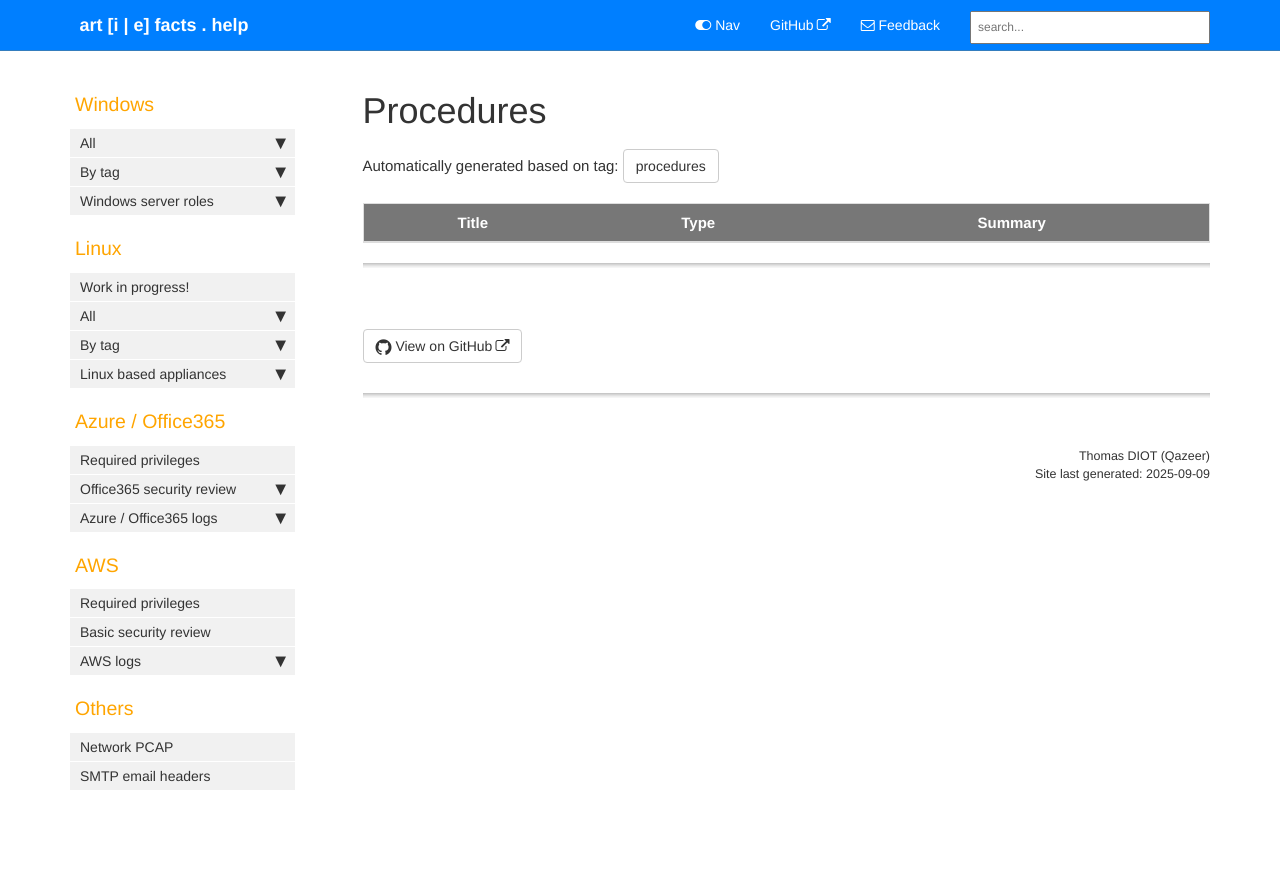
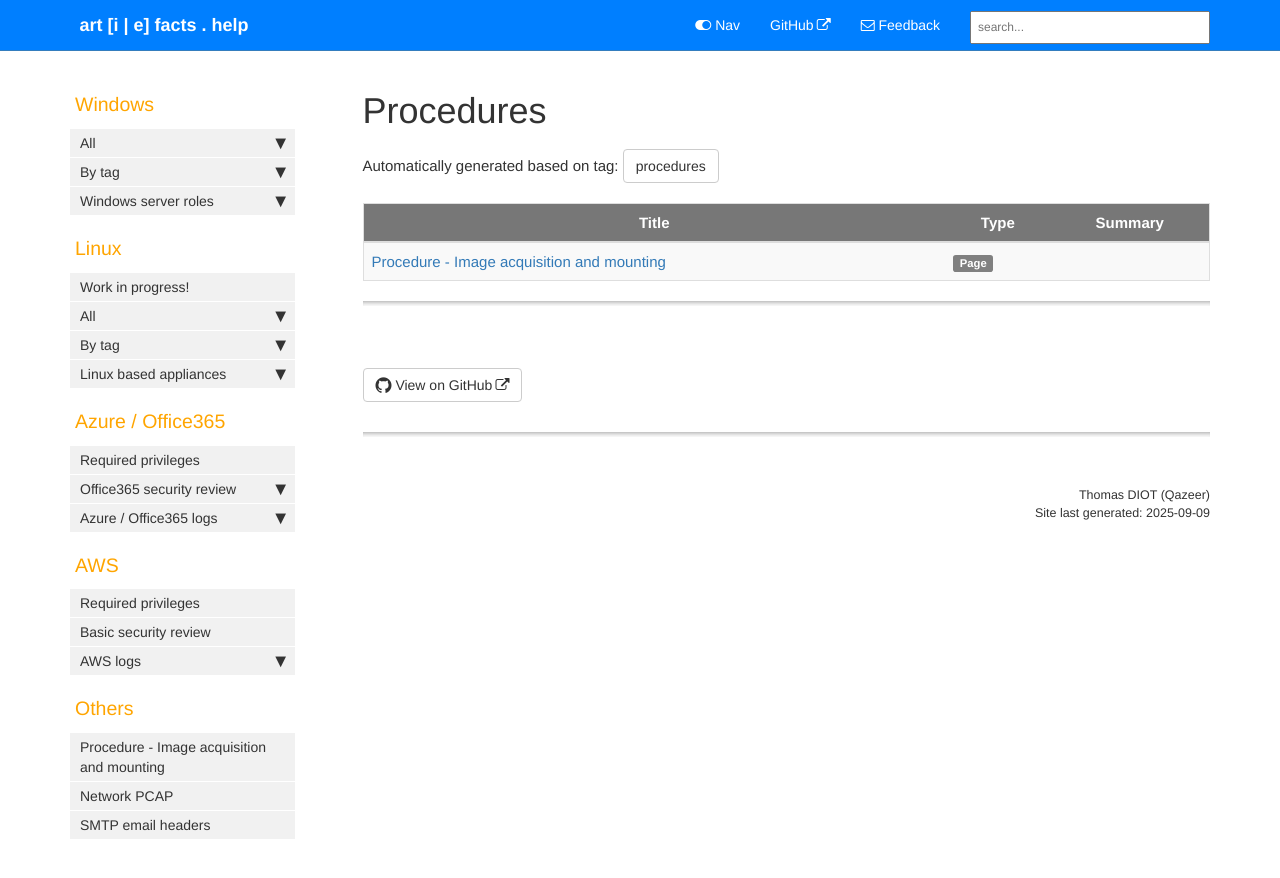
Before and after one commit to Qazeer/artefacts.help, a Jekyll site: the page built from pages/tags/tag_procedures.md, in a window 1280 px wide. Shown: the top 878 px of the page. Built offline with Jekyll 4.4.1, drawn with Linux system fonts in a browser that asks for light colours; comment, search, counter and statistics services are not loaded; part of the change alters nothing that is shown.

Commit message:
[Procedure] Image acquisition and mounting - init

````diff
--- a/_data/sidebars/sidebar.yml
+++ b/_data/sidebars/sidebar.yml
@@ -1004,6 +1004,10 @@
   output: web
   children:
 
+  - title: Procedure - Image acquisition and mounting
+    url: /procedure_image_acquisition_and_mounting.html
+    output: web
+
   - title: Network PCAP
     url: /network_pcap.html
     output: web
--- /dev/null
+++ b/pages/others/image_acquisition_and_mounting.md
@@ -0,0 +1,404 @@
+---
+title: Procedure - Image acquisition and mounting
+summary: ''
+keywords: image, disk, mount, raw, img, Advanced Forensics Format, AFF, EnCase, E01, FTK Imager, dd, dc3dd, Guymager, CAINE, TX1, Tableau, MBR, GPT, vmdk, VHD, VHDX, VDI, OVF, ESXi, vSphere, lsblk, SSHFS, Arsenal Image Mounter, guestmount, ewfmount, Logical Volume Manager, LVM, kpartx, pvs, lvdisplay, vgchange, mmls, loop, noload, noatime, noexec, show_sys_files
+tags:
+  - procedures
+location: ''
+last_updated: 2025-09-01
+sidebar: sidebar
+permalink: procedure_image_acquisition_and_mounting.html
+folder: others
+---
+
+## Image acquisition
+
+### Physical devices
+
+For physical drives, the drive to be imaged should be extracted from the system
+and plugged on an acquisition station through a (ideally) hardware write
+blocker. Dedicated hardware, such as the `TX1 Tableau Forensic Imager`, can
+also be used to directly make a drive to drive or drive to file (such as a
+`raw` file) copy.
+
+If the disk to image cannot be extracted from the system, a bootable USB drive
+can be used to boot into a temporary OS (if the BIOS boot order of the target
+system can be changed). A Linux distribution suitable for forensic imaging
+should be used, such as the [`CAINE`](https://www.caine-live.net/) distribution
+(based on `Ubuntu`) or [`Kali Linux in Forensics Mode`](https://www.kali.org/docs/general-use/kali-linux-forensics-mode/). In such distributions all devices are blocked in read-only and
+auto-mounting is disabled, and a number of forensics tools are installed for
+acquisition.
+
+#### Using a Windows OS
+
+Windows should only be used as a acquisition platform if the drive to image can
+be connected through an hardware write-blocker, as Windows will automatically
+attempt to mount any recognized partitions, potentially altering the data.
+
+The `FTK Imager` utility can be used to create a forensic image of a physical
+drive or logical drive / partition. `FTK Imager` can create images in raw,
+EnCase (`E01`), or `Advanced Forensics Format (AFF)` formats.
+
+The procedure is as follows:
+
+```
+-> File -> Create Disk Image...
+   -> Physical Drive -> Selection of the source drive / device
+   -> Add image destination -> Selection of the image type (raw, E01, etc.)
+   -> Evidence collection metadata
+   -> Selection of the image destination folder and name
+```
+
+#### Using a Linux OS
+
+*Devices overview*
+
+Linux storage devices, such as hard disks or SSDs, are typically block
+devices represented as files under `/dev`. Block devices can be divided into
+one or more logical disks called partitions. This partitioning is recorded in
+the partition table, such as `MBR` or `GPT`, usually found in sector 0 of the
+disk.
+
+| Type | block device | Eventual partition(s) |
+|------|--------------|-----------------------|
+| SATA drives | Each drive is represented as `/dev/sdx`. <br><br> Example of two drives: <br> `/dev/sda` <br> `/dev/sdc` | Each partition is represented as `/dev/sdxN`. <br><br> Example of two partitions on the same drive: <br> `/dev/sda1` <br> `/dev/sda2` |
+| NVMe drives | Each drive is represented as `/dev/nvmeXn1`. <br><br> Examples: <br> `/dev/nvme0n1` <br> `/dev/nvme1n1` | Each drive is partition as `/dev/nvmeXpX`. <br><br> Examples: <br> `/dev/nvme0n1p1` <br> `/dev/nvme0n1p2` |
+| Optical medias (CD or DVD drives) | `/dev/srx` <br><br> Example of two CD / DVD drives: <br> `/dev/sr0` <br> `/dev/sr1` | NA |
+
+The `lsblk` utility can be used to list the block devices present on a system
+and the `fdisk` or `gdisk` (for handling of `GPT`) utilities to retrieve more
+information on a specific device and its partitions.
+
+```bash
+# Lists the block devices present on the system.
+lsblk
+
+# Retrieves information on the specific block device and its eventual partitions.
+# <DEVICE> example: /dev/sda
+fdisk -l <DEVICE>
+gdisk -l <DEVICE>
+```
+
+*Imaging using dd*
+
+`dd` is the standard copy utility that, while not forensic oriented, can be
+used to create image of a device / partition. `dd` presents the advantage of
+being available in most Linux distributions. A more forensics sound utility,
+such as `dc3dd` (presented below), should generally be used if possible.
+
+```bash
+# <DEVICE> example: /dev/sda
+# <PARTITION> example: /dev/sda1
+
+sha256sum <DEVICE | PARTITION> > /dest_media/SHA256_original
+
+# The device / partition block size can be retrieved using the fdisk utility.
+# The "conv=noerror,sync" option instructs dd to continue the copy if a bad sector is encountered (otherwise dd terminates).
+dd if=<DEVICE | PARTITION> of=/dest_media/image.raw bs=<2k | 4k | BLOCK_SIZE> status=progress [conv=noerror,sync]
+
+sha256sum /dest_media/image.raw  > /dest_media/SHA256_image
+```
+
+*Imaging using dc3dd*
+
+`dc3dd` is a more forensic oriented utility, based on `dd`, to make disk or
+partition image. `dc3dd` automatically detects bad sectors, natively integrates
+hashing of the input and output bytes, and integrates logging functionalities,
+making it more suitable for forensic imaging.
+
+```bash
+# log option: output log files.
+# hlog option: output file that will contains the image hash(es).
+
+dc3dd if=<DEVICE | PARTITION> hof=/dest_media/image.raw log=<LOG_FILE> hash=sha256 hlog=<HASH_FILE>
+```
+
+*Imaging using Guymager*
+
+[`Guymager`](https://guymager.sourceforge.io/) is a GUI forensic imager, that
+can produce image files in raw, EWF, and AFF formats. `Guymager` is
+multi-threaded for faster collection and integrates hashing calculation.
+
+```
+Right click device -> Acquire image
+  -> Format selection (raw, EWF, AFF)
+  -> Evidence collection metadata
+  -> Selection of the image destination folder and name
+  -> Calculate SHA-256
+```
+
+### Virtual Machines
+
+#### VMware vSphere
+
+*Procedure in brief*
+
+  1. Take a snapshot of the virtual machine to save the VM virtual memory (the
+     corresponding option must be enabled when taking the snapshot). This can
+     be done through the `ESXi Host client` or in `SSH`.
+
+  2. Shutdown the virtual machine and copy all the files in the VM folder from
+     the datastore. Depending on the number of past snapshot(s) taken, relevant
+     data may be present in different virtual drives. Additionally, metadata
+     files (`vmsm` for virtual memory or disk descriptor files) can be
+     required / relevant for analysis.
+
+*Impacts of snapshots on virtual drives*
+
+When taking a snapshot of a virtual machine, a new virtual drive will be
+created. Modifications to the filesystem of the virtual machine after that
+snapshot standpoint will be applied to this newly created virtual drive. The
+drive is associated with its own disk descriptor file, that references the
+parent virtual disk (including in an human readable format in the
+`parentFileNameHint` field).
+
+The following files are thus created after a snapshot is taken:
+
+  - The virtual drive `vmdk`: `disk-X-sesparse.vmdk`, such as
+    `disk-000001-sesparse.vmdk`, with `X` being the snapshot number.
+
+  - The disk descriptor file: `disk-X.vmdk`, such as `disk-000001.vmdk`
+    (with `X` also being the snapshot number).
+
+*Known limitations*
+
+If downloading the virtual disk(s) from the `ESXi Host client` `Datastore`
+browser web interface, a virtual drive and its associated
+disk descriptor file are listed as a single file. For instance as `disk.vmdk`
+for `disk.vmdk` (disk descriptor file) and `disk-flat.vmdk` (virtual disk) or
+`disk-000001.vmdk` instead of `disk-000001.vmdk` and
+`disk-000001-sesparse.vmdk`. While the associated virtual machine is running,
+this file will be mapped to the disk descriptor file of the VM and when the
+VM is powered-off, the file will correspond to the actual virtual disk.
+
+It is not possible to download any of the virtual drive(s), either using the
+`ESXi Host client` web interface or through `SCP`, if the virtual machine is
+running. The downloaded `vmdk` will indeed appear empty.
+
+Before shutting down the virtual machine, it is recommended to make a snapshot
+of the virtual memory:
+
+  - In `ESXi Host client`, on the virtual machine page:
+    `Actions -> Snapshots -> Take snapshot -> Check "Snapshot the virtual machine's memory" -> Take snapshot`.
+
+  - In `ESXi Shell`:
+    1. The `VMID` of the virtual machine to snapshot must first be retrieved,
+       for instance with `vim-cmd vmsvc/getallvms`.
+    2. Then a snapshot of the virtual machine, with the virtual memory included,
+       can be taken using:
+       `vim-cmd vmsvc/snapshot.create <VMID> "<SNAPSHOT_NAME>" "<SNAPSHOT_DESCRIPTION>" true true Create Snapshot:`
+
+The virtual memory of the virtual machine at the time of the snapshot will be
+stored in the `vmem` file and the `vmsm` file will contain metadata (such as
+offsets to specific structures) required by memory forensics tools.
+
+### Unix / Linux appliances
+
+For some appliances, such as physical network appliances, taking an image of
+the filesystem can be more easily achieved from a mounted partition / device
+over `SSH` of the live system. If taking an image is not practical, the
+filesystem of the remote appliance can also be mounted locally over `SSH`
+using `SSHFS`.
+
+#### Disk imaging over SSH
+
+The mounted device(s) / partition(s) can be copied over `SSH` by
+using `dd` both on the server and client sides.
+
+```bash
+# Running ssh client from the system that will receive the image:
+ssh <REMOTE_USER>@<REMOTE_HOST> "dd if=<DEVICE | PARTITION>" | dd of=<IMAGE_FILE>
+
+# Depending on the targeted appliance, it might be required to "drop" into a shell using a specific appliance command (such as "shell" in the example below):
+ssh <REMOTE_USER>@<REMOTE_HOST> 'shell "dd if=<DEVICE | PARTITION>"' | dd of=<IMAGE_FILE>
+
+# If running ssh client directly on the remote appliance:
+dd if=<DEVICE | PARTITION> | ssh <LOCAL_USER>@<LOCAL_SYSTEM> "dd of=<OUTPUT_FILE>"
+```
+
+Following the copy, any eventual message printed by the remote host to `stdout`
+upon an `SSH` connection will have to be removed to get the image in a clean
+state:
+
+```bash
+# Checks the first NUMBER_BYTES bytes of the image for any printed string.
+od -A d -N <NUMBER_BYTES> <IMAGE_FILE>
+
+# Trims the first NUMBER_BYTES bytes of the image to remove any eventual stdout printed string.
+# Note: tail is much faster than using dd.
+tail -c+<NUMBER_BYTES+1> <IMAGE_FILE> > <TRIMMED_IMAGE_FILE>
+dd iflag=skip_bytes skip=<NUMBER_BYTES> if=<IMAGE_FILE> of=<TRIMMED_IMAGE_FILE>
+```
+
+#### Remote filesystem mounting using SSHFS
+
+```bash
+sudo apt install sshfs
+
+sudo mkdir -p /mnt/<SSH_MOUNT_POINT>
+
+# -o IdentityFile: if needed, private key to use instead of the user's password.
+sudo sshfs [-odebug,sshfs_debug,loglevel=debug] -o reconnect [-o IdentityFile=<KEY_FILE>] <REMOTE_USER>@<REMOTE_HOST>:/ /mnt/<SSH_MOUNT_POINT>/
+```
+
+## Image mounting
+
+Following the imaging of a system disk, the image taken must be mounted as a
+partition for analysis. Numerous tools can be used, from either the Windows or
+Linux operating systems, to do so. An important aspect of image mounting is the
+preservation of the artefacts integrity. The image should be mounted in
+read-only (or temporary write), with a few specificities to preserve timestamps
+and data integrity.
+
+Some utilities, such as `Autoruns`, require writable partitions. To use such
+utilities, the image should be mounted using an utility supporting temporary
+writes.
+
+### On Windows OS
+
+The [`Arsenal Image Mounter`](https://arsenalrecon.com/downloads/) is a
+powerful graphical utility that can be used to mount multiple image types. It
+supports temporary write using a diff file that will store the modifications.
+`Arsenal Image Mounter` will automatically mount the different partitions of
+a given image and implements decryption of `BitLocker` protected partition.
+
+`Arsenal Image Mounter` supports the following disk image format:
+  - `raw` / `DD`
+  - Multi-parts `raw`
+  - `EnCase Evidence File (E01)`
+  - `Advanced Forensics Format (AFF)`
+  - `VDI` / `VMDK` / `VHD`
+
+Other utilities such as `FTK Imager` or `OSF Mount` may be used as well.
+
+### On Linux OS
+
+#### Virtual Machine disks
+
+The `guestmount` utility can be used to mount a virtual machine disk (`vmdk`,
+`vhdx`, `qcow` / `qcow2`, `vdi`, etc.) directly:
+
+```bash
+# Attempts to automatically find the device(s) to mount.
+guestmount --ro -i -a <VM_DISK_FILE> </mnt/mounted | MOUNT_POINT>
+
+# Requires knowledge of the device to mount.
+guestmount -a <VM_DISK_FILE> -m </dev/sda1 | DEVICE> --ro </mnt/mounted_vmdk | MOUNT_POINT>
+
+# Unmounts the mounted device.
+guestunmount <MOUNT_POINT>
+```
+
+Alternatively, the `qemu-img` utility can be used to convert a virtual machine
+disk to a `raw` image:
+
+```
+qemu-img convert -O raw <VM_DISK_FILE> <OUTPUT_IMAGE>
+```
+
+#### Expert Witness/EnCase (EWF) image
+
+The following procedure can be following to mount disk images in the
+`Expert Witness/EnCase (EWF)` format:
+
+```bash
+# Mount the raw EWF image. Following the ewfmount, an "ewf1" file should be present in the <RAW_EWF_DIR_PATH> directory.
+# The ewfmount utility is part of the "ewf-tools" package on Debian / Kali Linux.
+mkdir <RAW_EWF_DIR>
+ewfmount <EWF_FILE_PATH> <RAW_EWF_DIR_PATH>
+
+# Mount the image as a loop device.
+# show_sys_files and streams_interace=windows are options for Windows NTFS partitions.
+mkdir <MOUNTPOINT>
+mount <RAW_EWF_DIR_PATH>/ewf1 <MOUNTPOINT_PATH> -o ro,loop,noatime,noexec,noload,norecovery[,show_sys_files,streams_interace=windows]
+```
+
+#### Logical Volume Manager image
+
+`Logical Volume Manager (LVM)` is a device mapper framework that provides
+logical volume management (for the Linux kernel) to provide a system of
+partitions independent of underlying disk layout.
+
+The `LVM` feature is composed of the following building blocks:
+
+  - `Physical volume (PV)`: Unix block device node, such as a hard disk, an
+    `MBR` or `GPT` partition, usable for (physical) storage.
+
+  - `Volume group (VG)`: group of `physical volume(s)` that serves as a
+    container for `logical volume(s)`.
+
+  - `Logical volume (LV)`: virtual/logical partition that resides in a
+    `volume group` and is composed of `physical extents`. `LV` can be directly
+    formatted with a file system.
+
+  - `Physical extent (PE)`: smallest contiguous extent in a `physical volume`
+    that can be assigned to a `logical volume`.
+
+Examples:
+
+  - Physical disks: `/dev/sda1` and `/dev/sdb1`.
+
+  - Volume Group: `/dev/MyVolGroup/` = `/dev/sda1` + `/dev/sdb1`
+
+  - Logical volumes: `/dev/MyVolGroup/rootvol`, `/dev/MyVolGroup/homevol`,
+    `/dev/MyVolGroup/mediavol `
+
+The following commands can be used to mount a `LVM` disk image:
+
+```bash
+# Mappings for the LVM's volumes.
+kpartx -av <IMAGE_PATH>
+
+# Checks the LVM's PV(s) available.
+pvs
+
+# Checks the LVM's VG(s) and LV(s) available.
+lvdisplay
+
+# If the LV does not appear, the associated VG may need to be activated.
+vgchange -ay <VG_NAME>
+
+# Mounts the specified LV.
+# LV path example: /dev/<VG_NAME>/<root | LV_NAME>
+mount -o ro,noatime,noexec,noload,norecovery <LV_PATH> <MOUNT_POINT>
+```
+
+#### Generic / raw image types
+
+The image partitions can be first determined using the `TSK`'s `mmls` or
+`fdisk` utilities. The utilities will retrieve the image sector size and the
+partition(s) offsets, both required to mount the partition.
+
+```bash
+mmls [ -o offset ] <IMAGE_FILE>
+fdisk -l <IMAGE_FILE>
+
+# Units are in <SECTOR_SIZE>-byte sectors
+# Slot      Start             End   Length  Description
+# [...]
+# 02: 00:00 <PARTITION_START> XXX   YYY     NTFS
+```
+
+```bash
+# mount options:
+# ro : read-only.
+# noatime : preserve the atime (last access time) timestamps.
+# noexec : files from the mounted partition cannot be executed.
+# norecovery/noload : prevent replaying of the partition journal to preserve integrity.
+# loop : explicitly tells mount to use a loop device (optional on newer version of mount).
+# show_sys_files and streams_interace=windows are options for Windows NTFS partitions.
+
+# OFFSET = SECTOR_SIZE * PARTITION_START.
+
+sudo mount -o ro,loop,noload,noatime,noexec,[show_sys_files,streams_interace=windows,]offset=<OFFSET | $((<SECTOR_SIZE> * <PARTITION_START>))> <IMAGE_FILE> </mnt/ | MOUNT_POINT>
+```
+
+--------------------------------------------------------------------------------
+
+## References
+
+https://www.linuxleo.com/Docs/LinuxLeo_4.95.1.pdf
+
+https://tmairi.github.io/posts/forensic-aquisition-with-dd-tools/
+
+https://www.youtube.com/watch?v=FoEO9p-J15w
````
